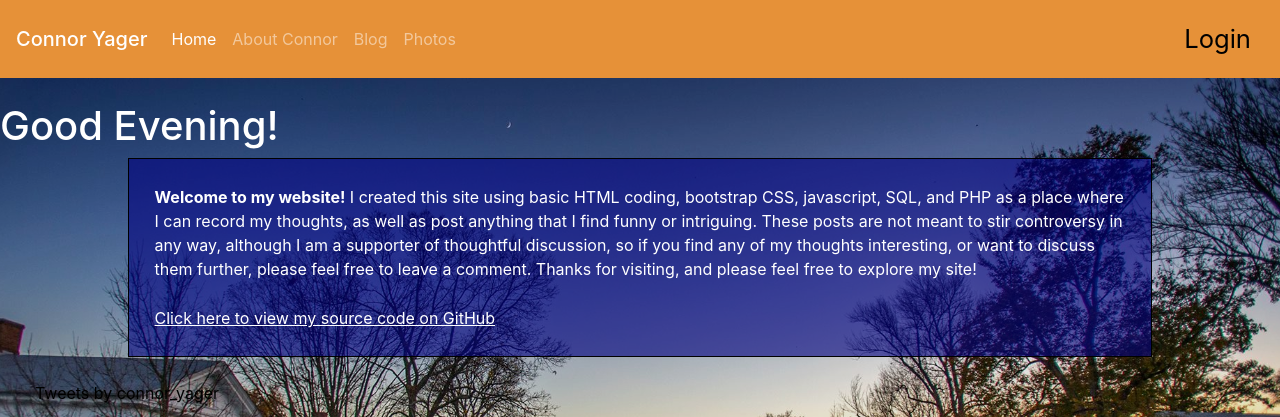
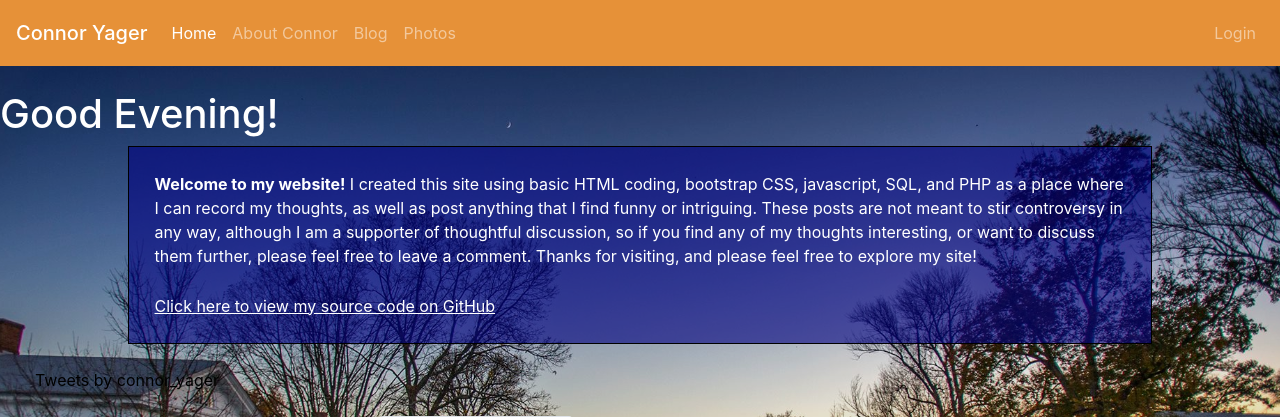
Before and after one commit to csyager/connoryager.com, a PHP site: page /index.php in a window 1280 px wide. Shown: the top 417 px of the page. Run offline with PHP 8.4, Linux system fonts and the light colour scheme; data that the repository does not hold is empty; some libraries are stand-ins or nearby versions.

Commit message:
fixed login button to change to nav-link class

```diff
--- a/navigation.php
+++ b/navigation.php
@@ -32,7 +32,7 @@
           </li>';
 
         } else {
-          echo '<li class="nav-item"><a href="login.php" class="btn">Login</a></li>';
+          echo '<li class="nav-item"><a class="nav-link" href="login.php">Login</a></li>';
         }
        echo '
   </ul>
```
